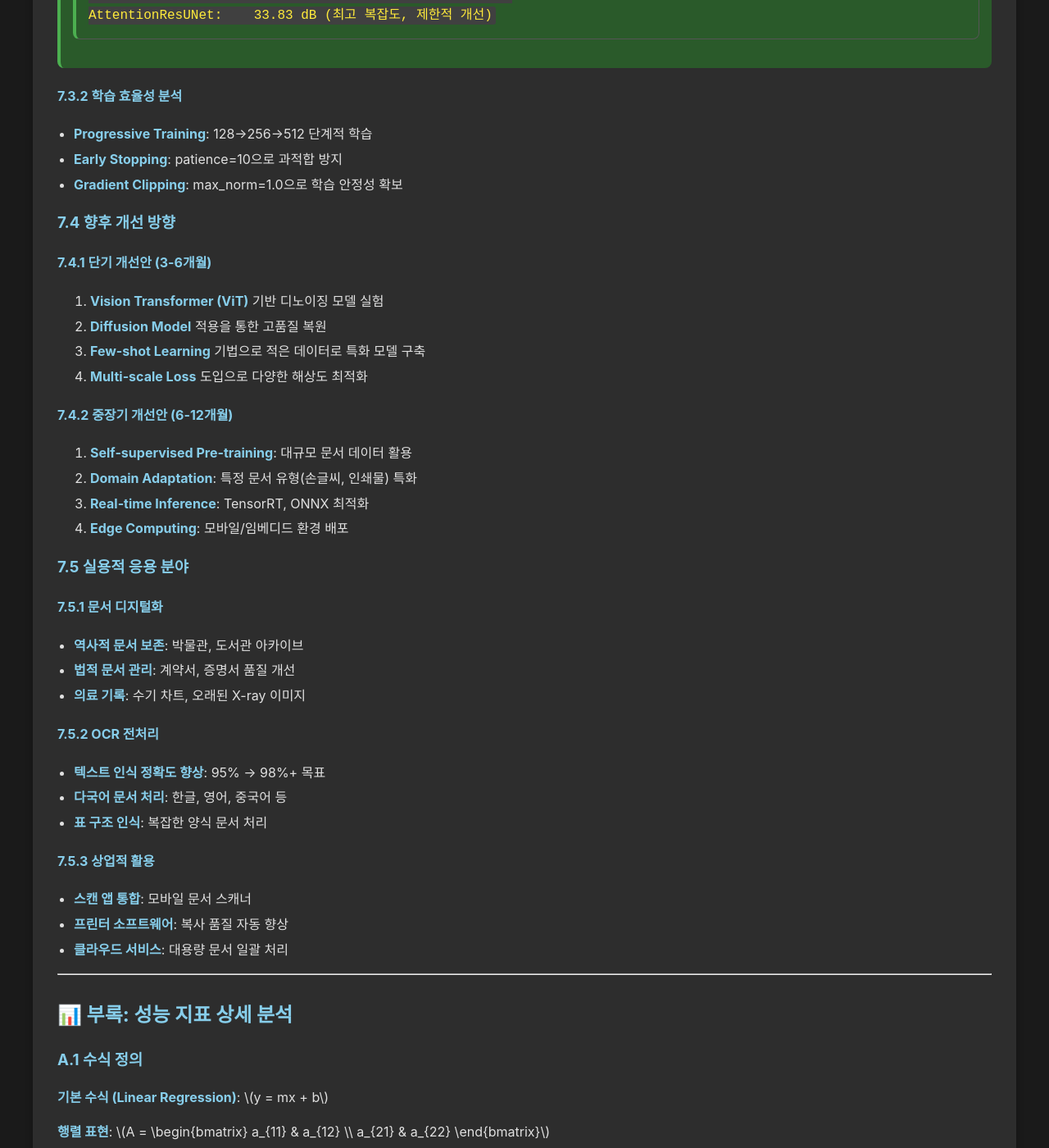
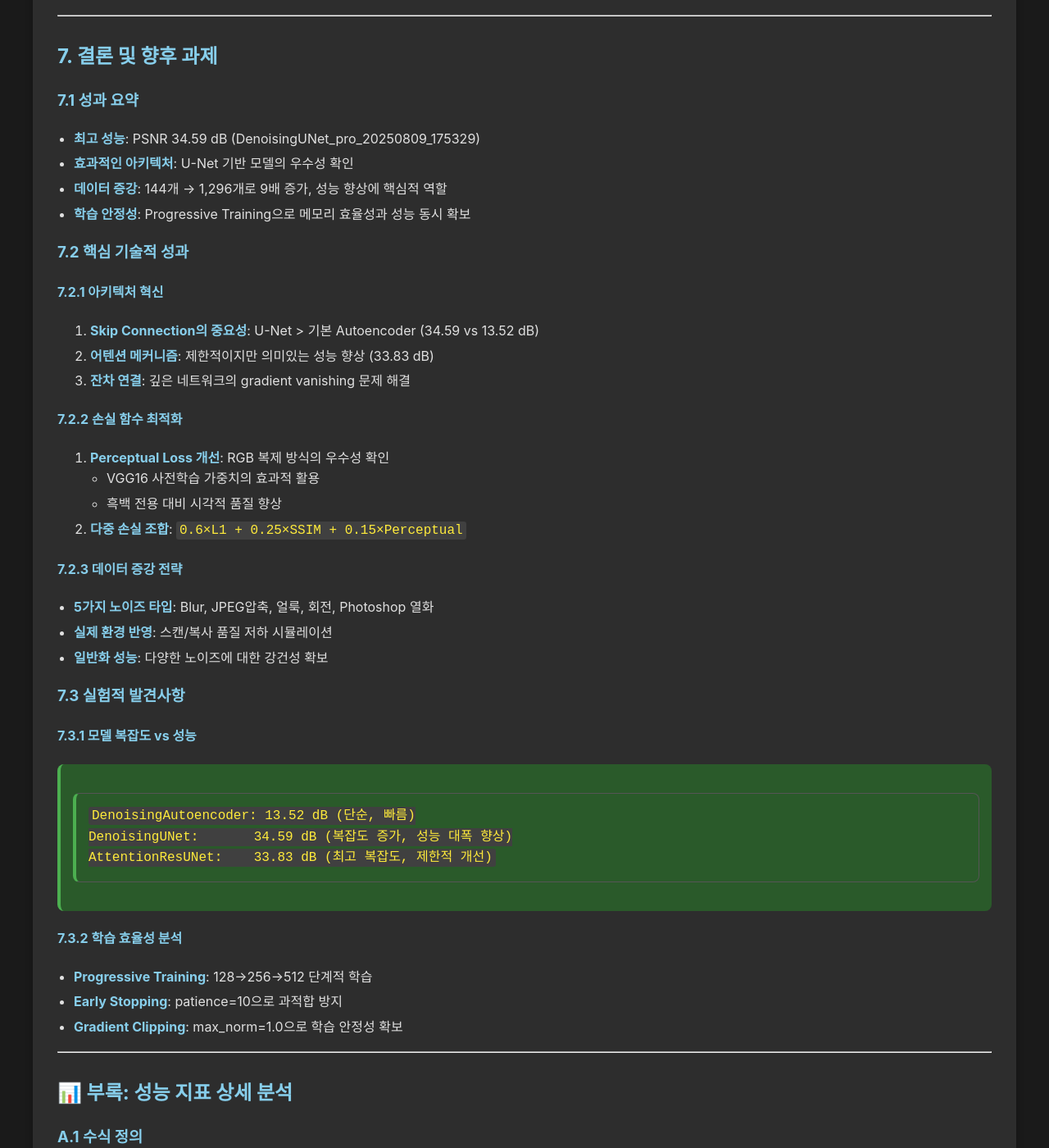
Before and after one commit to c0z0c/sprint_mission, a Jekyll site: the page built from 스프린트미션_작업중/미션5_4팀_김명환.md, in a window 1280 px wide and 1400 px high, scrolled down 9023 px. Shown: the whole window at 82% size. Built offline with Jekyll 4.4.1, drawn with Linux system fonts in a browser that asks for light colours; some of the changed text lies outside the part shown.

Commit message:
스프린트미션5 4팀_김명환 - 문서 노이즈 제거 딥러닝 모델 개발 보고서

```diff
--- a/스프린트미션_작업중/미션5_4팀_김명환.md
+++ b/스프린트미션_작업중/미션5_4팀_김명환.md
@@ -293,37 +310,6 @@ AttentionResUNet:    33.83 dB (최고 복잡도, 제한적 개선)
 - **Progressive Training**: 128→256→512 단계적 학습
 - **Early Stopping**: patience=10으로 과적합 방지
 - **Gradient Clipping**: max_norm=1.0으로 학습 안정성 확보
-
-### 7.4 향후 개선 방향
-
-#### 7.4.1 단기 개선안 (3-6개월)
-1. **Vision Transformer (ViT)** 기반 디노이징 모델 실험
-2. **Diffusion Model** 적용을 통한 고품질 복원
-3. **Few-shot Learning** 기법으로 적은 데이터로 특화 모델 구축
-4. **Multi-scale Loss** 도입으로 다양한 해상도 최적화
-
-#### 7.4.2 중장기 개선안 (6-12개월)
-1. **Self-supervised Pre-training**: 대규모 문서 데이터 활용
-2. **Domain Adaptation**: 특정 문서 유형(손글씨, 인쇄물) 특화
-3. **Real-time Inference**: TensorRT, ONNX 최적화
-4. **Edge Computing**: 모바일/임베디드 환경 배포
-
-### 7.5 실용적 응용 분야
-
-#### 7.5.1 문서 디지털화
-- **역사적 문서 보존**: 박물관, 도서관 아카이브
-- **법적 문서 관리**: 계약서, 증명서 품질 개선
-- **의료 기록**: 수기 차트, 오래된 X-ray 이미지
-
-#### 7.5.2 OCR 전처리
-- **텍스트 인식 정확도 향상**: 95% → 98%+ 목표
-- **다국어 문서 처리**: 한글, 영어, 중국어 등
-- **표 구조 인식**: 복잡한 양식 문서 처리
-
-#### 7.5.3 상업적 활용
-- **스캔 앱 통합**: 모바일 문서 스캐너
-- **프린터 소프트웨어**: 복사 품질 자동 향상
-- **클라우드 서비스**: 대용량 문서 일괄 처리
 
 ---
 
```
Also changed, not shown: other parts of 스프린트미션_작업중/미션5_4팀_김명환.md (+17 -0 lines).
